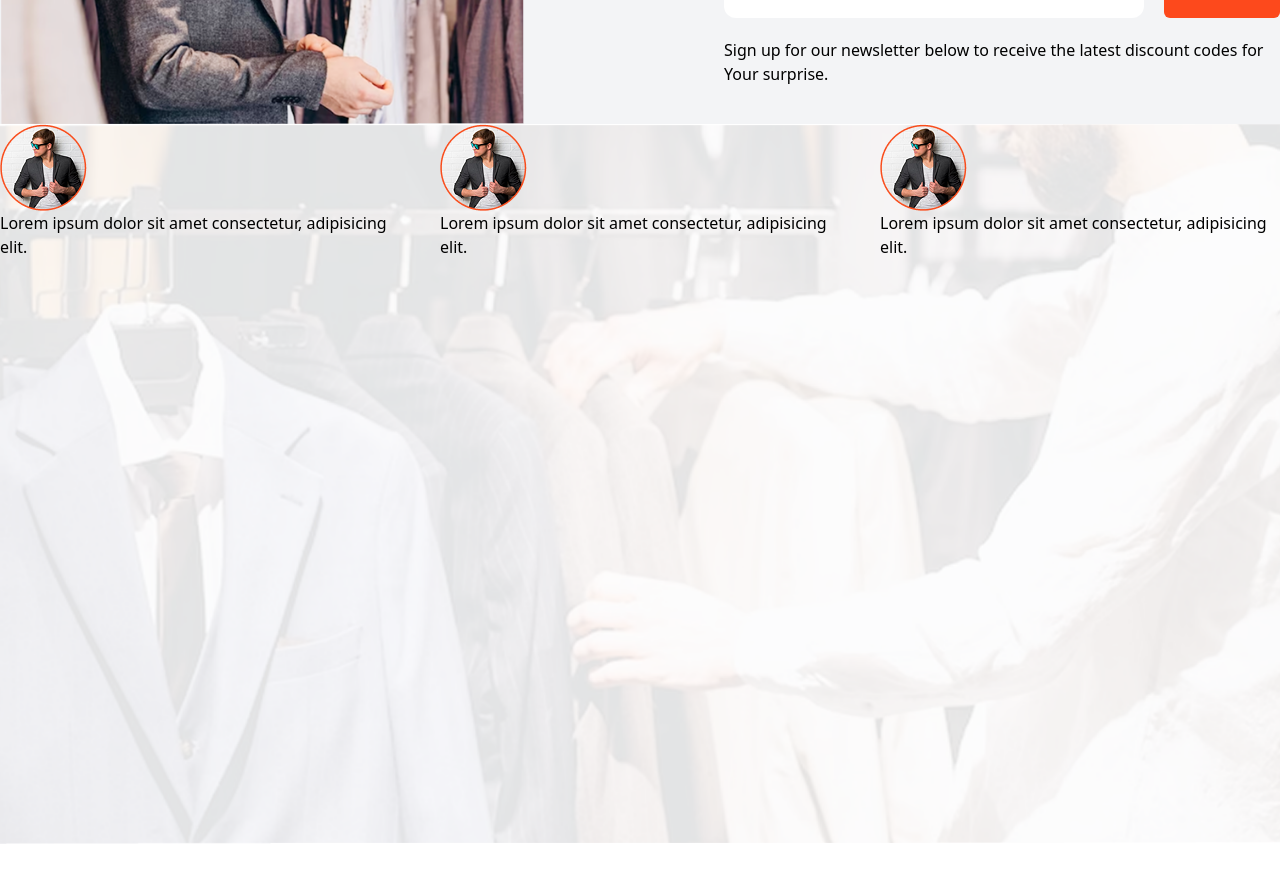
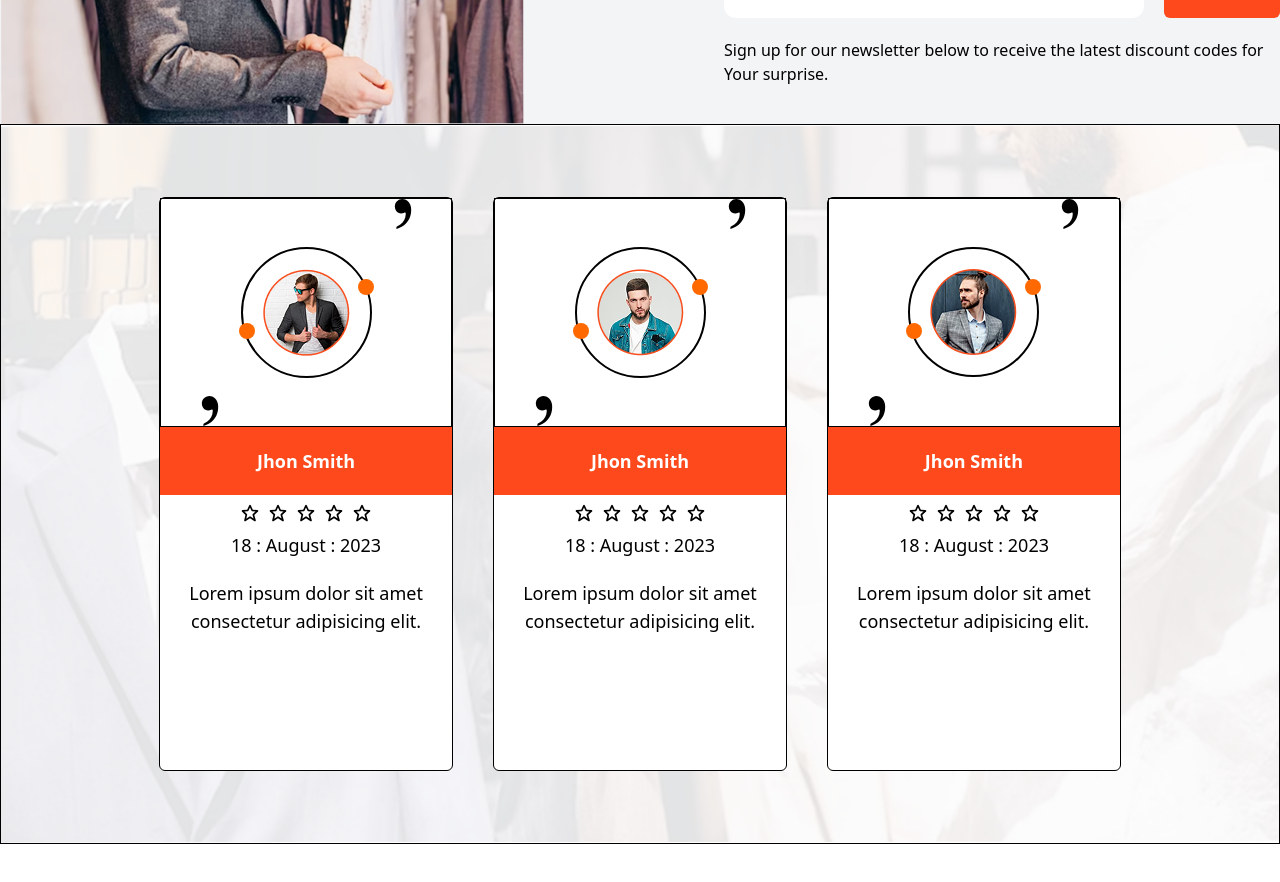
Before and after one commit to Farrukh-X-Dev/E-Commerce-Store, a React (Vite) app: page / in a window 1280 px wide. Shown: the part 3680-4562 px from the top of the page. Built offline with nearby package versions, Linux system fonts and the light colour scheme.

Commit message:
Update-5

```diff
--- a/src/components/Discount.jsx
+++ b/src/components/Discount.jsx
@@ -1,11 +1,18 @@
 import React from 'react'
+import Client_1 from '../assets/images/Client_1.png'
+import Client_2 from '../assets/images/Client_2.png'
+import Client_3 from '../assets/images/Client_3.png'
+import { SiComma } from 'react-icons/si'
+import { BiStar } from 'react-icons/bi'
 
 const Discount = ({data } ) => {
     let Details =  {
           name : 'Jhon Smith' ,
-          date: '18: August: 2023',
-          description: 'Lorem ipsum dolor sit amet consectetur, adipisicing elit.'
+          date: '18 : August : 2023',
+          description: 'Lorem ipsum dolor sit amet consectetur adipisicing elit.'
         }
+    let images= [ Client_1 , Client_2 , Client_3 ]
+
 
   return (
     <>
@@ -27,18 +34,29 @@ const Discount = ({data } ) => {
 
         {/* Feedback Section  */}
 
-    <div className='flex justify-center gap-10 bg h-[90vh] mb-20'>
-       {Array(3).fill('').map((items,index)=>(
-        <div>
-            <img src={data.Client_1} alt='Client_Image_1' />
-            <p>{Details.description}</p>
+    <div className='flex justify-center items-center  gap-10 bg h-[90vh] mb-20 border  '>
+       {images.map((items,index)=>(
+        <div className='border h-[80%] w-[23%] bg-white rounded-md'>
+            <div className='flex gap-4 border justify-center items-center h-[40%]'>
+            <div className='flex items-end h-full '> <SiComma size={30} /> </div>
+
+            <div className='border-2 p-5 rounded-full relative'>
+            <div className="absolute w-4 h-4 bg-orange-500 rounded-full -left-1 top-[65%] transform -translate-y-1/2"></div>
+            <img src={items} alt='Client_Image_1' className='items-center' />
+            <div className="absolute w-4 h-4 bg-orange-500 rounded-full -right-1 top-[30%] transform -translate-y-1/2"></div>
+            </div>
+
+            <div className='flex items-start  h-full '> <SiComma size={30} /> </div>
+            </div>
+            <p className='text-center text-lg p-5 bg-[#fd491c] text-white font-semibold' >{Details.name}</p>
+            <div className='flex justify-center gap-2 mt-2 '> {Array(5).fill('').map(()=>( <BiStar size={20}  />))} </div>
+            <p className='text-center text-lg pt-2 '>{Details.date}</p>
+            <p className='text-center text-lg pt-5 px-1 '>{Details.description}</p>
         </div>
+       ))}
+    </div>
 
-       ))
-
-       }
-
-    </div>
+    {/* Benifits Section  */}
     </>
 
 
--- a/src/index.css
+++ b/src/index.css
@@ -13,5 +13,4 @@
     background-size: cover;
     background-position: center;
     background-repeat: no-repeat;
-
 }
```
Also changed, not shown: src/config.js (+2 -7 lines), src/assets/images/Design_2.png (added).
